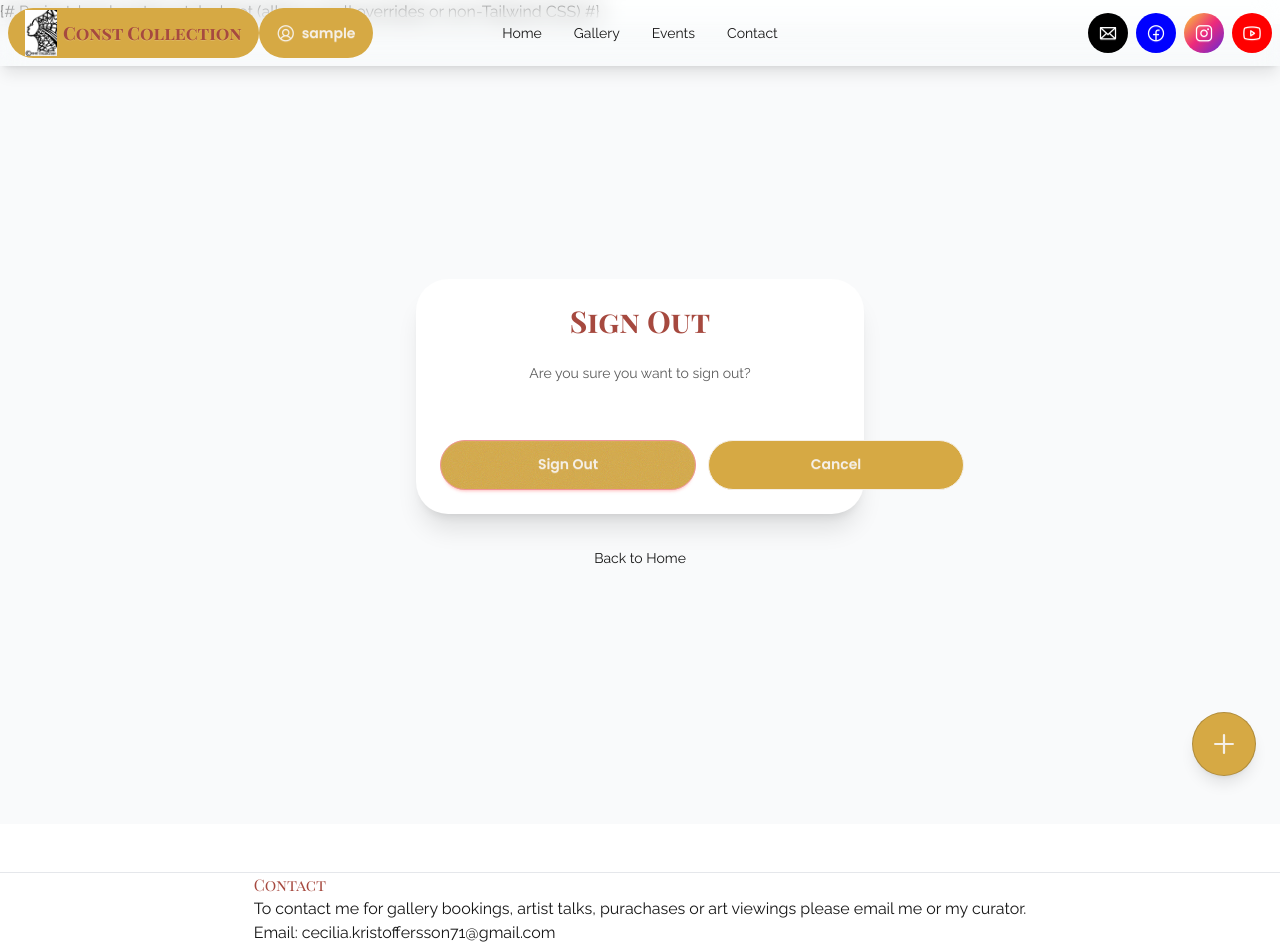
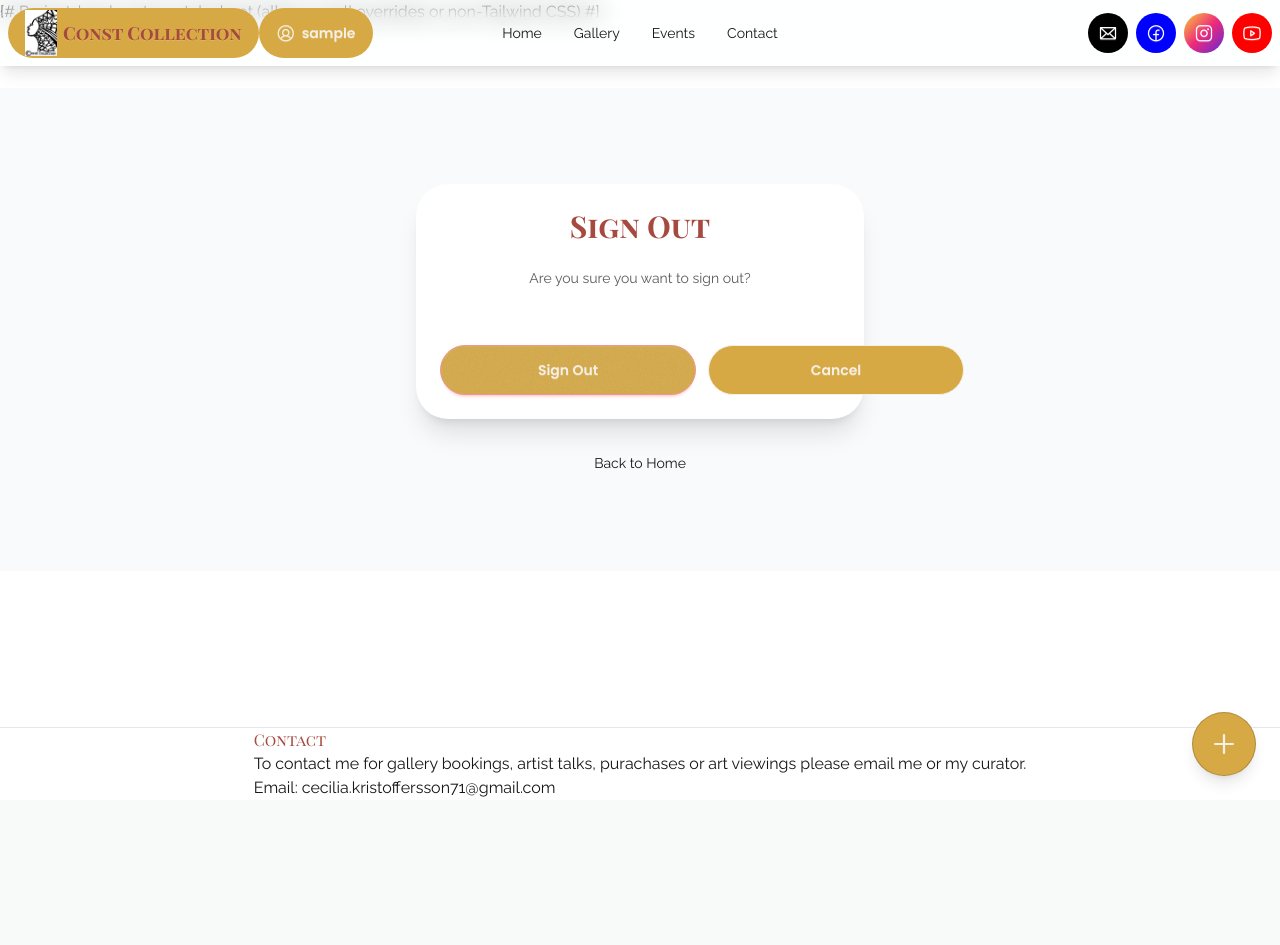
Before and after one commit to Rebeljoka/Mind-Embodyy-Spirit, a Django app: page /accounts/logout/ in a window 1280 px wide. After the commit the page ends 797 px from the top, so only its background shows below. Run offline with Django 5.2, Linux system fonts and the light colour scheme; the visitor is signed in with stand-in values (Sample User, id 1); data that the repository does not hold is empty; style sheets or scripts are compiled from the project's sources; some libraries are stand-ins or nearby versions.

Commit message:
Add: git head errors fixed

```diff
--- a/templates/account/logout.html
+++ b/templates/account/logout.html
@@ -4,7 +4,7 @@
 {% block head_title %}{% trans "Sign Out" %}{% endblock head_title %}
 
 {% block content %}
-<div class="min-h-screen flex items-center justify-center bg-base-200 py-12 px-4 sm:px-6 lg:px-8">
+<div class="flex items-center justify-center bg-base-200 py-24 px-4 sm:px-6 lg:px-8 mt-16">
     <div class="max-w-md w-full space-y-8">
         <div class="card bg-base-100 shadow-xl">
             <div class="card-body">
```
